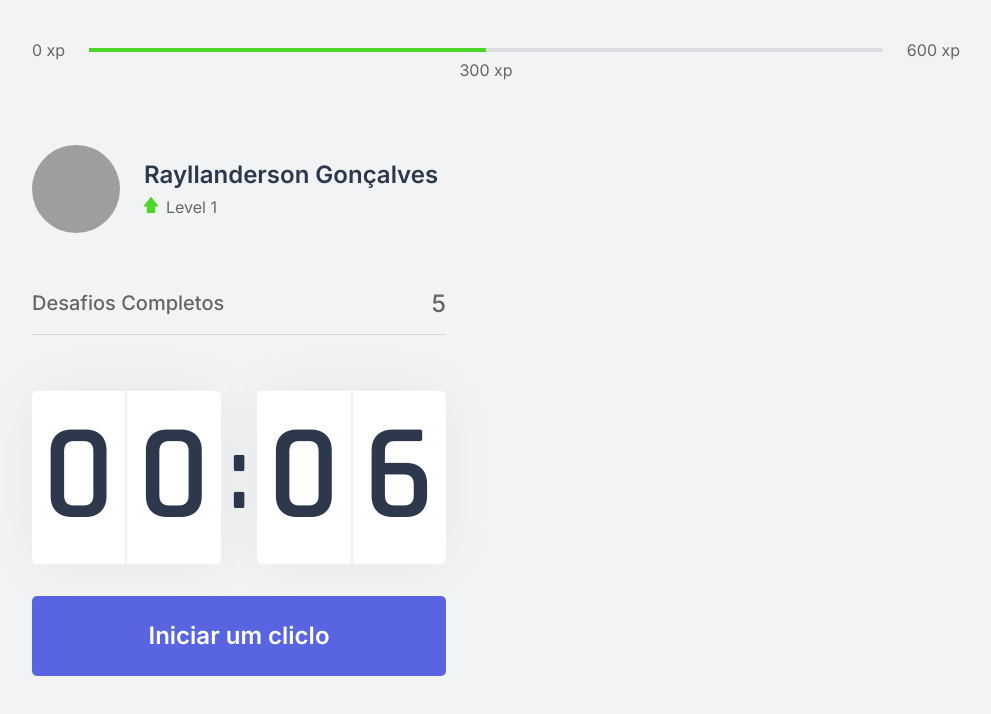
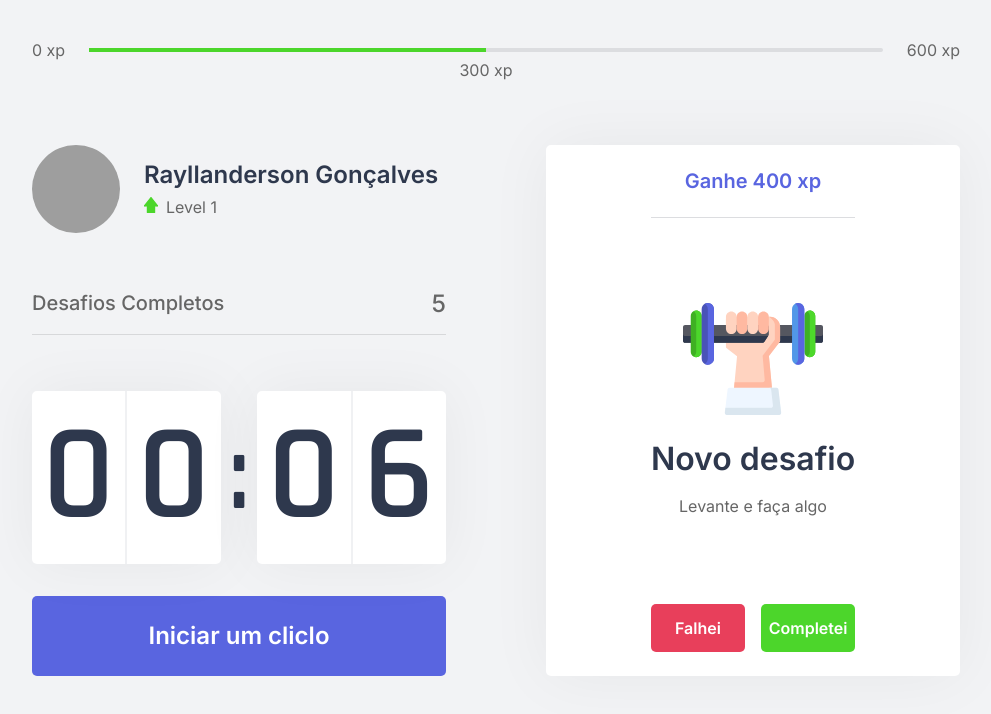
Before and after one commit to Rayllanderson/nlw-4, a Next.js app: page / in a window 1280 px wide. Shown: the top 714 px of the page, without its empty margins (144-1135 px from the left). Built offline with nearby package versions, Linux system fonts and the light colour scheme; grey boxes are pictures that could not be loaded.

Commit message:
ChallengeBox

```diff
--- /dev/null
+++ b/src/components/ChallengeBox.tsx
@@ -0,0 +1,37 @@
+import styles from '../styles/components/ChallengeBox.module.css';
+
+export function ChallengeBox() {
+  const hasActiveChallenge = true;
+
+  return (
+    <div className={styles.challengeBoxContainer}>
+      {hasActiveChallenge ? (
+        <div className={styles.challengeActive}>
+          <header>Ganhe 400 xp</header>
+          <main>
+            <img src="icons/body.svg" alt=""/>
+            <strong>Novo desafio</strong>
+            <p>Levante e faça algo</p>
+          </main>
+            <footer>
+              <button
+              type="button"
+              className={styles.challengeFailedButton}>Falhei</button>
+
+              <button
+              type="button"
+              className={styles.challengeSucceededButton}>Completei</button>
+            </footer>
+        </div>
+      ) : (
+          <div className={styles.challengeNotActive}>
+            <strong>Finalize um ciclo para receber desafios</strong>
+            <p>
+              <img src="icons/level-up.svg" alt="Level Up" />
+            Avance de level completando desafios.
+          </p>
+          </div>
+        )}
+    </div>
+  );
+}
--- a/src/pages/index.tsx
+++ b/src/pages/index.tsx
@@ -4,6 +4,7 @@
 import { Profile } from "../components/Profile";
 import styles from '../styles/pages/Home.module.css';
 import Head from 'next/head'
+import { ChallengeBox } from "../components/ChallengeBox";
 
 export default function Home() {
   return (
@@ -20,8 +21,9 @@
           <CompletedChallenges/>
           <Countdown/>
         </div>
-
-        <div></div>
+        <div>
+          <ChallengeBox/>
+        </div>
       </section>
     </div>
   );
--- /dev/null
+++ b/src/styles/components/ChallengeBox.module.css
@@ -0,0 +1,104 @@
+.challengeBoxContainer {
+    height: 100%;
+    background: var(--white);
+    border-radius: 5px;
+    box-shadow: 0 0 65px rgba(0, 0, 0, 0.05);
+    padding: 1.5rem 2rem;
+    display: flex;
+    flex-direction: column;
+    align-items: center;
+    justify-content: center;
+    text-align: center;
+}
+
+.challengeNotActive {
+    display: flex;
+    flex-direction: column;
+    align-items: center;
+}
+
+.challengeNotActive strong {
+    font-size: 1.5rem;
+    font-weight: 500;
+    line-height: 1.4;
+}
+
+.challengeNotActive p {
+    display: flex;
+    flex-direction: column;
+    align-items: center;
+    line-height: 1.4;
+    max-height: 70%;
+    margin-top: 3rem;
+}
+
+.challengeNotActive p img {
+    margin-bottom: 1rem;
+}
+
+.challengeActive {
+    height: 100%;
+    display: flex;
+    flex-direction: column;
+}
+
+.challengeActive header {
+    color: var(--blue);
+    font-weight: 600;
+    font-size: 1.25rem;
+    padding: 0 2rem 1.5rem;
+    border-bottom: 1px solid var(--gray-line);
+}
+
+.challengeActive main {
+    flex: 1;
+    display: flex;
+    flex-direction: column;
+    align-items: center;
+    justify-content: center;
+}
+
+.challengeActive main strong {
+    font-weight: 600;
+    font-size: 2rem;
+    color: var(--title);
+    margin: 1.5rem 0 1rem;
+}
+
+.challengeActive main p {
+    line-height: 1.5;
+}
+
+.challengeActive footer {
+    display: grid;
+    grid-template-columns: 1fr 1fr;
+    gap: 1rem
+}
+
+.challengeActive footer button {
+    height: 3rem;
+    display: flex;
+    align-items: center;
+    justify-content: center;
+    border: 0;
+    border-radius: 5px;
+    color: var(--white);
+    font-size: 1rem;
+    font-weight: 600;
+    transition: 0.2s;
+}
+
+.challengeFailedButton {
+    background: var(--red);
+}
+
+.challengeSucceededButton {
+    background: var(--green);
+}
+
+.challengeActive footer button:hover{
+    filter:brightness(0.9)
+}
+/*
+
+*/
```
